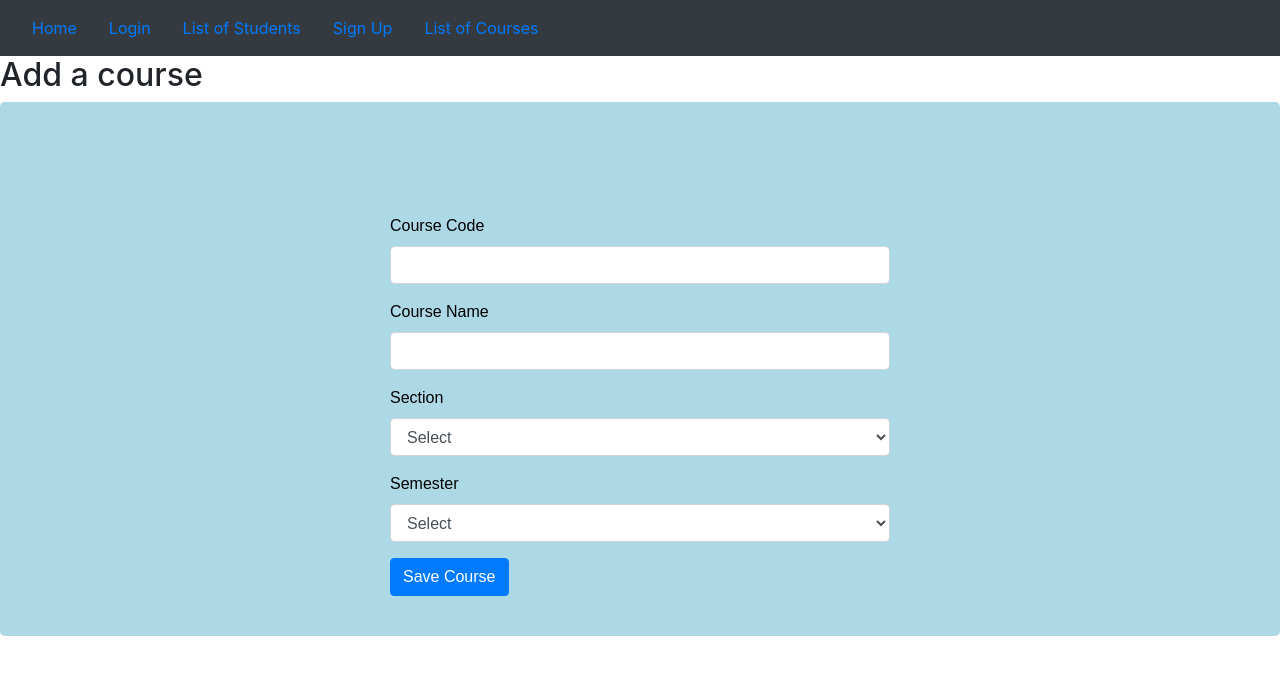
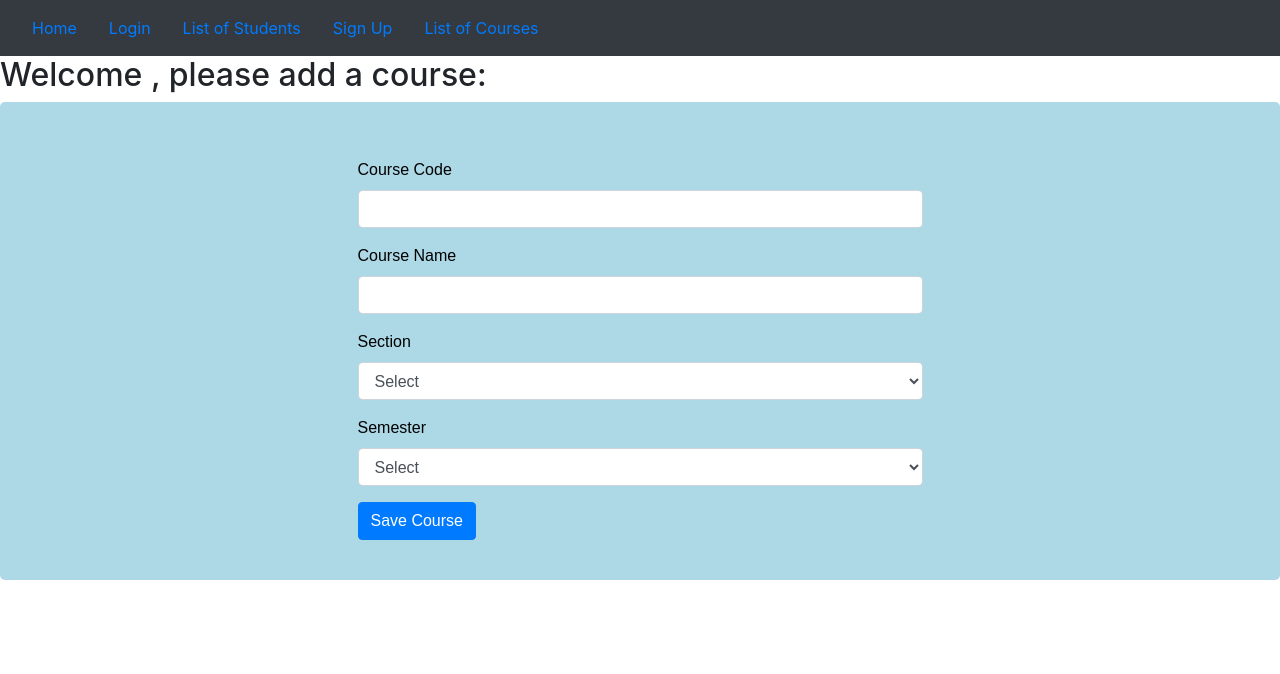
Before and after one commit to Anuben/MERN-Full-Stack-App, a React (Create React App) app in the folder react-client/: page /createCourse in a window 1280 px wide. Shown: the top 674 px of the page. Built offline with nearby package versions, Linux system fonts and the light colour scheme.

Commit message:
landing page and create course page ui modified

```diff
--- a/react-client/src/components/CreateCourse.js
+++ b/react-client/src/components/CreateCourse.js
@@ -43,8 +43,9 @@ function CreateCourse(props) {
       };
 
     return (
+
         <div>
-        <h2> Add a course {username} </h2>
+            <h2> Welcome {username}, please add a course:</h2>
         {showLoading &&
             <Spinner animation="border" role="status">
             <span className="sr-only">Loading...</span>
@@ -52,10 +53,8 @@ function CreateCourse(props) {
         }
         <Jumbotron style={pagestyle}>
             <Form onSubmit={saveCourse}>
-            <div className="container mt-5">
                 <div className="row d-flex justify-content-center">
                     <div className="col-md-6">
-                        <h1>{props.title}</h1>
                             <div className="card-body"style={pagestyle}>
                                 <div className="form-group mt-3">
                                     <label htmlFor="Ccose">Course Code</label>
@@ -96,7 +95,7 @@ function CreateCourse(props) {
         </div>
   </div>
   </div>
-  </div>
+
 
       </Form>
       </Jumbotron>
--- a/react-client/src/components/Home.js
+++ b/react-client/src/components/Home.js
@@ -11,7 +11,7 @@ function Home(props)
         <div>
             <h2> Express - React with CRUD Operations</h2>
             <p>React front-end calls Express REST API to add,
-            list, update, or delete a user, create a course, etc.</p>
+            list, update, or delete a course or student detail, etc.</p>
         </div>
     );
 
```
Also changed, not shown: 1 other file (tests, documents, lock files or other folders).
